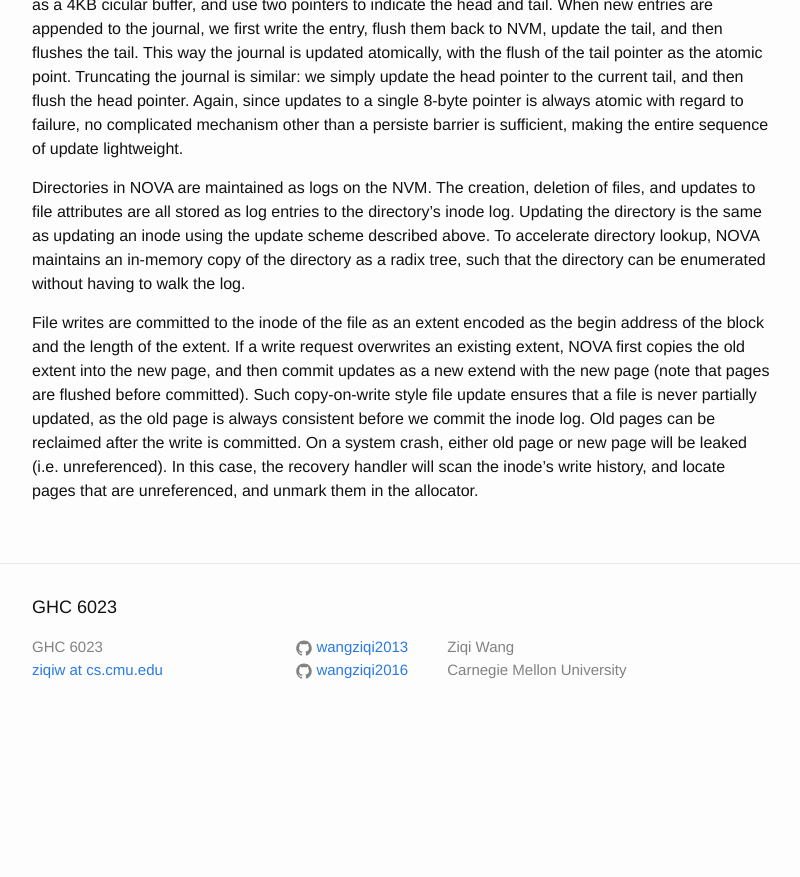
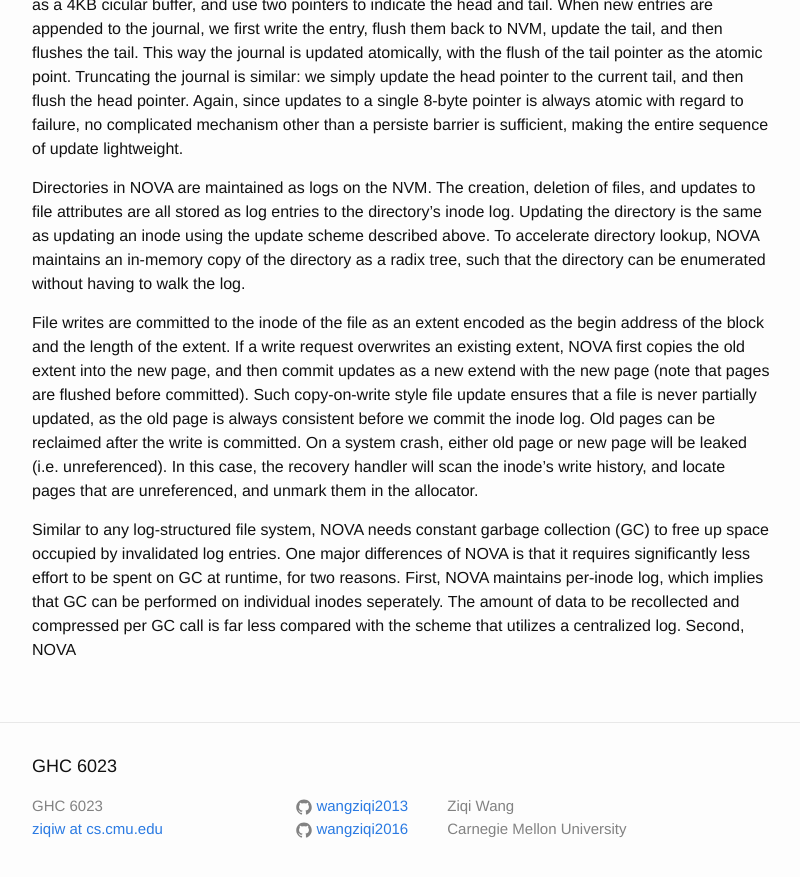
Before and after one commit to wangziqi2013/wangziqi2013.github.io, a Jekyll site: the page built from _posts/2019-10-26-nova.markdown, in a window 1280 px wide and 900 px high, scrolled down 2335 px. Shown: the top 877 px of the window, without its empty margins (238-1038 px from the left). Built offline with Jekyll 4.4.1, drawn with Linux system fonts in a browser that asks for light colours; before the commit the page ends 3076 px from its top, so only the background shows below that.

Commit message:
Adding GC

```diff
--- a/_posts/2019-10-26-nova.markdown
+++ b/_posts/2019-10-26-nova.markdown
@@ -100,3 +100,9 @@ copy-on-write style file update ensures that a file is never partially updated,
 before we commit the inode log. Old pages can be reclaimed after the write is committed. On a system crash, either old
 page or new page will be leaked (i.e. unreferenced). In this case, the recovery handler will scan the inode's write
 history, and locate pages that are unreferenced, and unmark them in the allocator.
+
+Similar to any log-structured file system, NOVA needs constant garbage collection (GC) to free up space occupied
+by invalidated log entries. One major differences of NOVA is that it requires significantly less effort to be
+spent on GC at runtime, for two reasons. First, NOVA maintains per-inode log, which implies that GC can be performed
+on individual inodes seperately. The amount of data to be recollected and compressed per GC call is far less compared
+with the scheme that utilizes a centralized log. Second, NOVA
```
